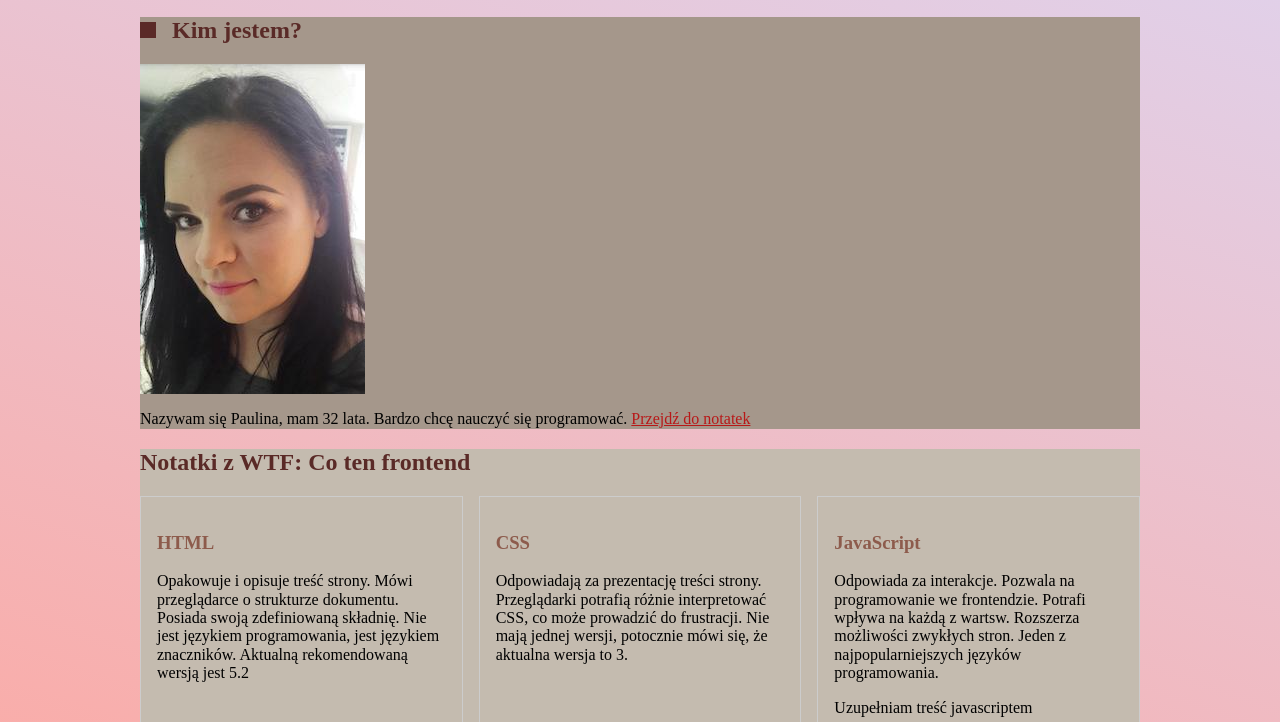
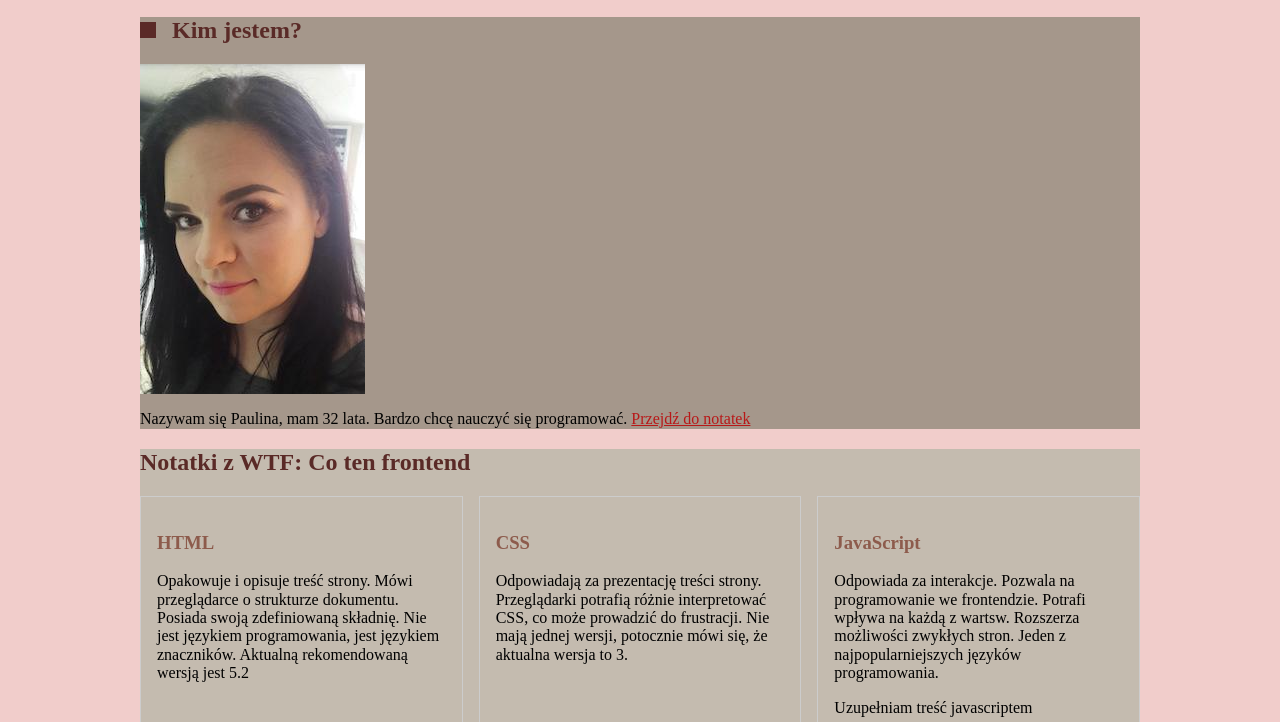
Before and after one commit to paulina-studniak/homepage-webpack, a website built with webpack: page src/pages/index.html in a window 1280 px wide. Shown: the part 200-922 px from the top of the page. Built offline with nearby package versions, Linux system fonts and the light colour scheme.

Commit message:
new background

```diff
--- a/src/scss/main.scss
+++ b/src/scss/main.scss
@@ -15,8 +15,8 @@ html {
 }
 
 body {
-  background-color: #faaca8;
-  background-image: linear-gradient(19deg, #faaca8 0%, #ddd6f3 100%);
+  background-color: #f1cdcb;
+
 }
 .about {
   background: #a5978b;
```
